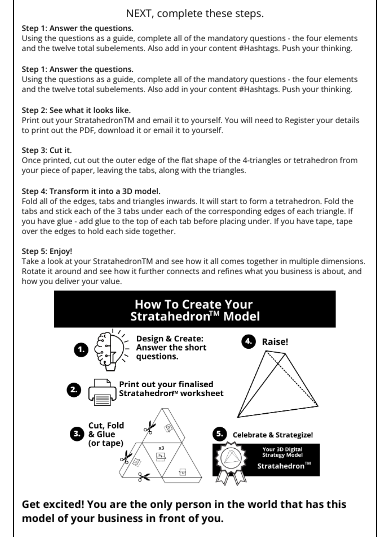
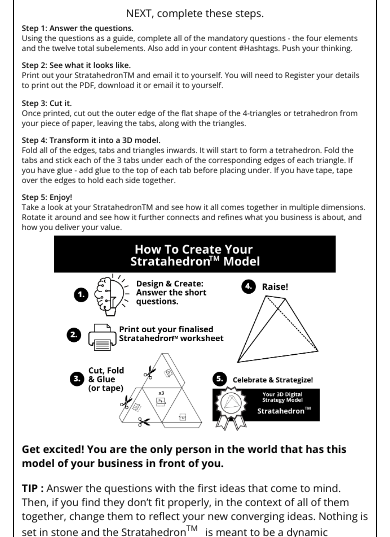
Before and after one commit to LuciferParas/digital-amps, a Flask app: page / in a window 390 px wide. Shown: the part 1814-2351 px from the top of the page. Run offline with Flask 2, Linux system fonts and the light colour scheme; some libraries are stand-ins or nearby versions.

Commit message:
design prblm occur

```diff
--- a/pdf_generator.py
+++ b/pdf_generator.py
@@ -43,7 +43,7 @@ def editPDF(data_dict):
     packet.seek(0)
     content_pdf = PdfFileReader(packet)
     output_pdf = PdfFileWriter()
-    reader = PdfFileReader("./static/pdf/amps.pdf","rb")
+    reader = PdfFileReader("./static/pdf/stratahedron.pdf","rb")
     page = reader.getPage(0)
     page.mergePage(content_pdf.getPage(0))
     output_pdf.addPage(page)
--- a/static/styles/instruction.css
+++ b/static/styles/instruction.css
@@ -59,7 +59,6 @@ a {
 
 .inst-text3 img {
   width: 100%;
-  height: 600px;
 }
 @media (max-width: 1024px) {
   .instruction-image-text-outer {
@@ -97,7 +96,6 @@ a {
 
   .inst-text3 img {
     width: 100%;
-    height: 300px;
   }
 }
 @media (max-width: 768px) {
--- a/static/styles/navbar.css
+++ b/static/styles/navbar.css
@@ -9,9 +9,8 @@
 }
 
 .nav img {
-  width: 100%;
   max-width: 80px;
-  height: auto;
+  height: 80px;
 }
 
 .brand {
@@ -28,17 +27,15 @@
 
 @media (max-width: 768px) {
   .nav img {
-    width: 100%;
     max-width: 60px;
-    height: auto;
+    height: 60px;
   }
 }
 
 @media (max-width: 600px) {
   .nav img {
-    width: 100%;
     max-width: 50px;
-    height: auto;
+    height: 50px;
   }
 }
 
--- a/templates/instruction.html
+++ b/templates/instruction.html
@@ -198,17 +198,7 @@
             add in your content #Hashtags. Push your thinking.
           </div>
         </div>
-        <div class="w100 font-normal font-weight-normal mt p-small">
-          <div class="w100 font-weight-medium">
-            Step 1: Answer the questions.
-          </div>
-          <div class="w100">
-            Using the questions as a guide, complete all of the mandatory
-            questions - the four elements and the twelve total subelements. Also
-            add in your content #Hashtags. Push your thinking.
-          </div>
-        </div>
-        <div class="w100 font-normal font-weight-normal mt p-small">
+        <div class="w100 font-normal font-weight-normal p-small">
           <div class="w100 font-weight-medium">
             Step 2: See what it looks like.
           </div>
@@ -218,7 +208,7 @@
             email it to yourself.
           </div>
         </div>
-        <div class="w100 font-normal font-weight-normal mt p-small">
+        <div class="w100 font-normal font-weight-normal p-small">
           <div class="w100 font-weight-medium">Step 3: Cut it.</div>
           <div class="w100">
             Once printed, cut out the outer edge of the flat shape of the
@@ -226,7 +216,7 @@
             tabs, along with the triangles.
           </div>
         </div>
-        <div class="w100 font-normal font-weight-normal mt p-small">
+        <div class="w100 font-normal font-weight-normal p-small">
           <div class="w100 font-weight-medium">
             Step 4: Transform it into a 3D model.
           </div>
@@ -238,7 +228,7 @@
             tape, tape over the edges to hold each side together.
           </div>
         </div>
-        <div class="w100 font-normal font-weight-normal mt p-small">
+        <div class="w100 font-normal font-weight-normal p-small">
           <div class="w100 font-weight-medium">Step 5: Enjoy!</div>
           <div class="w100">
             Take a look at your StratahedronTM and see how it all comes together
```
Also changed, not shown: 2 other files.
